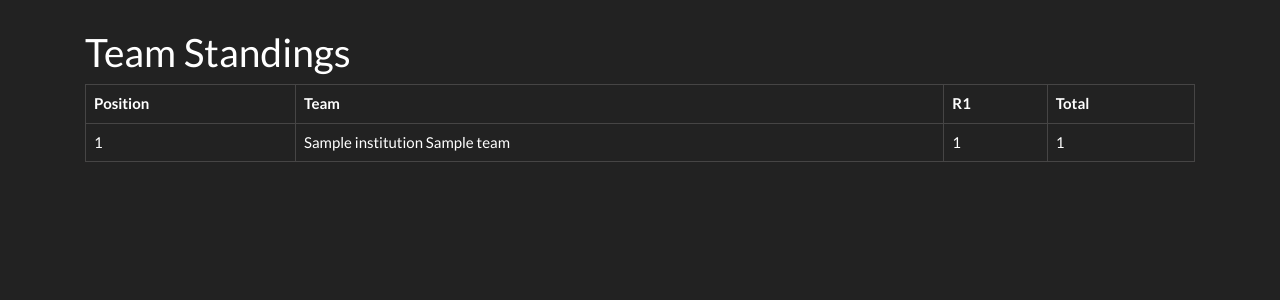
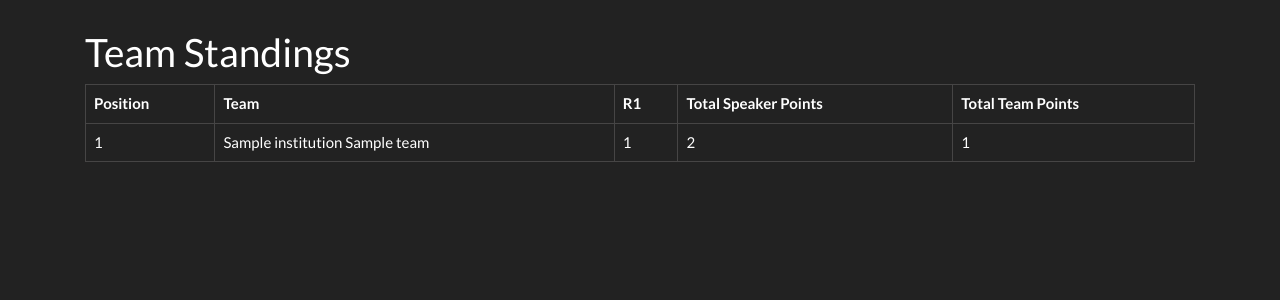
Before and after one commit to sarrionandia/taber, a Django app: page /display/standing/team/ in a window 1280 px wide. Shown: the part 60-360 px from the top of the page. Run offline with Django 3.2, Linux system fonts and the light colour scheme; tables that the repository leaves empty hold one stand-in row (values such as "Sample post"); some libraries are stand-ins or nearby versions.

Commit message:
Show speaks in standings

```diff
--- a/data/models.py
+++ b/data/models.py
@@ -26,6 +26,13 @@ class Team(models.Model):
         return controller.total_points_for_team(self, Tournament.instance().round_with_results)
 
     @property
+    def total_speaker_sum(self):
+        from results.controllers.PointsController import PointsController
+        controller = PointsController()
+        from draw.models import Tournament
+        return sum(controller.speaker_points_for_team(self, Tournament.instance().round_with_results))
+
+    @property
     def speakers(self):
         return [self.speaker1, self.speaker2]
 
--- a/display/templates/display/team_standing.html
+++ b/display/templates/display/team_standing.html
@@ -11,7 +11,8 @@
             {% for r in all_rounds %}
                 <th>R{{ r }}</th>
             {% endfor %}
-            <th>Total</th>
+            <th>Total Speaker Points</th>
+            <th>Total Team Points</th>
 
         </tr>
 
--- a/display/views.py
+++ b/display/views.py
@@ -31,12 +31,13 @@ class TeamStandingView(View):
             round -= 1
 
         teams = list(Team.objects.all())
-        teams.sort(key= lambda team: team.total_team_points, reverse=True)
+        teams.sort(key= lambda team: (team.total_team_points, team.total_speaker_sum), reverse=True)
         for t in range(0, len(teams)):
             team = teams[t]
             row = [t+1, team]
             for r in range(1,round+1):
                 row.append(points_controller.team_points_for_team(team, r))
+            row.append(team.total_speaker_sum)
             row.append(team.total_team_points)
             rows.append(row)
         template = loader.get_template('display/team_standing.html')
```
Also changed, not shown: results/controllers/PointsController.py (line endings or trailing spaces).
